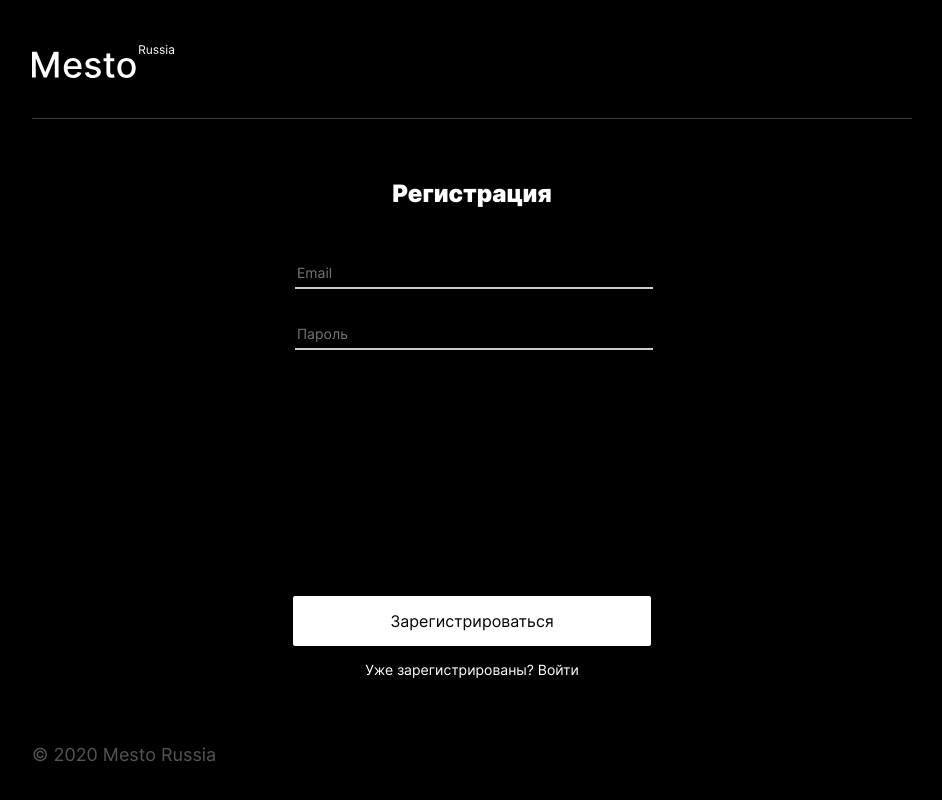
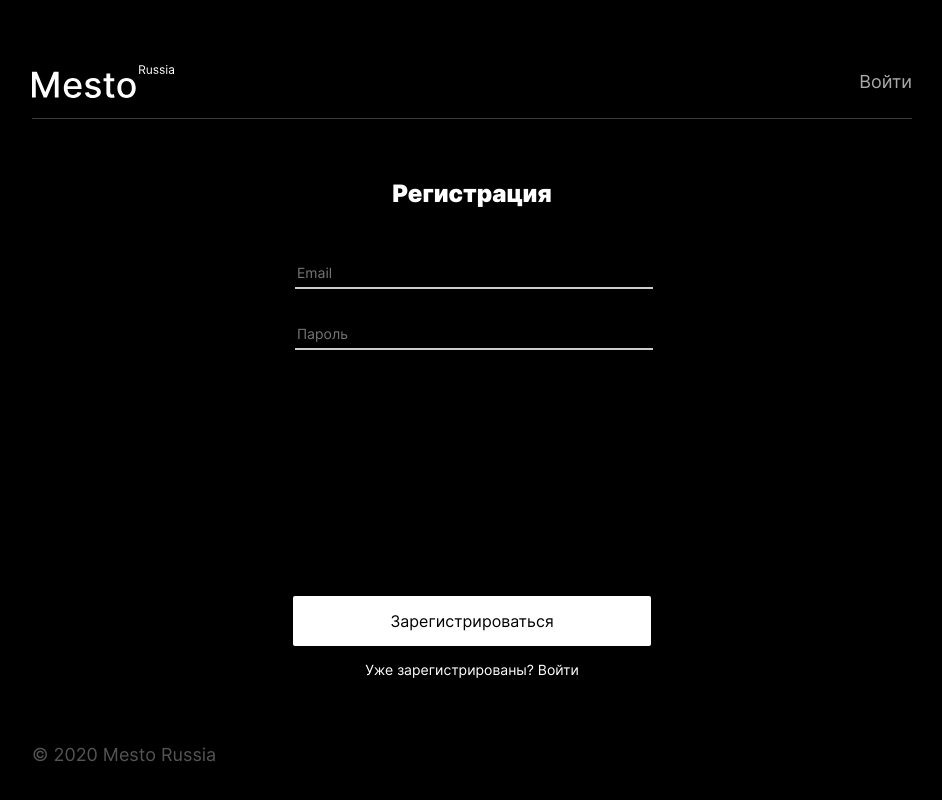
Before and after one commit to elmanAliev/react-mesto-auth, a React app: page /sign-up in a window 1280 px wide. Shown: the whole page, without its empty margins (168-1110 px from the left). Built offline with nearby package versions, Linux system fonts and the light colour scheme.

Commit message:
feat: реализовать Выход из системы

```diff
--- /dev/null
+++ b/src/blocks/header/__link/header__link.css
@@ -0,0 +1,24 @@
+.header__link {
+    font-weight: 400;
+    font-size: 18px;
+    line-height: 22px;
+    text-decoration: none;
+    color: #A9A9A9;
+    transition: opacity 0.5s linear;
+    padding-left: 24px;
+}
+
+.header__link:hover {
+    opacity: 0.6;
+}
+@media screen and (max-width: 940px) {
+    .header__link {
+        padding-right: 19px;
+    }
+}
+
+.header__email {
+    font-weight: 500;
+    font-size: 18px;
+    line-height: 22px;
+}
--- a/src/blocks/header/header.css
+++ b/src/blocks/header/header.css
@@ -4,6 +4,9 @@
     min-height: 74px;
     border-bottom: 1px solid rgba(84, 84, 84, 0.7);
     box-sizing: border-box;
+    display: flex;
+    align-items: center;
+    justify-content: space-between;
 }
 @media screen and (max-width: 767px) {
     .header {
--- a/src/components/App.js
+++ b/src/components/App.js
@@ -21,56 +21,53 @@ function App() {
 
   const history = useHistory();
   const [loggedIn, setLoggedIn] = useState(false);
-
+  const [email, setEmail] = useState('');
 
   function handleLogin() {
     setLoggedIn(true)
   }
 
-  // function tokenCheck() {
-  //   if (localStorage.getItem('token')) {
-  //     const token = localStorage.getItem('token');
+  function tokenCheck() {
+    if (localStorage.getItem('token')) {
+      const token = localStorage.getItem('token');
 
-  //     if (token) {
-  //       auth.getContent(token)
-  //         .then((res) => {
-  //           if (res) {
-  //             console.log(res)
-  //             setLoggedIn(true);
-  //             history.push('/main');
-  //           }
-  //         })
-  //         .catch(err => {
-  //           setLoggedIn(false);
-  //           console.log('Что-то пошло не так!')
-  //         });
-  //     }
-  //   }
-  // }
+      if (token) {
+        auth.getContent(token)
+          .then((res) => {
+            if (res) {
+              setLoggedIn(true);
+              history.push('/main');
+              setEmail(res.data.email);
 
-  // useEffect(() => {
-  //   tokenCheck()
-  // }, [tokenCheck]);
+            }
+          })
+          .catch(err => {
+            setLoggedIn(false);
+            console.log(err)
+          });
+      }
+    }
+  }
+
+  useEffect(() => {
+    tokenCheck()
+  }, [tokenCheck]);
 
 
   return (
 
     <div className="App">
       <div className="root">
-        <Header />
+        <Header
+          email={email}
+          loggedIn={loggedIn}
+        />
         <Switch>
           <ProtectedRoute
             path="/main"
             loggedIn={loggedIn}
             component={MainPage}
           />
-
-
-
-
-
-
-
           <Route path="/sign-up">
             <Register />
           </Route>
@@ -82,13 +79,8 @@ function App() {
           <Route exact path="/">
             {loggedIn ? <Redirect to="/main" /> : <Redirect to="/sign-up" />}
           </Route>
-
-
-
-
         </Switch>
         <Footer />
-
       </div>
     </div>
 
--- a/src/components/Header.js
+++ b/src/components/Header.js
@@ -1,10 +1,48 @@
-import React from 'react';
+import React, {useState, useEffect} from 'react';
 import headerLogo from '../images/logo.svg';
+import { Link, useLocation } from 'react-router-dom';
 
-const Header = () => (
-    <header className="header">
-        <img className="header__logo" src={headerLogo} alt='Логотип сервиса Mesto-Russia'/>
-    </header>
-)
+function Header({ email, loggedIn}) {
+
+    const currentPath = useLocation();
+    const [text, setText] = useState('');
+    const [path, setPath] = useState('');
+
+    useEffect(() => {
+        if (currentPath.pathname === '/sign-up') {
+            setText('Войти')
+            setPath('/sign-in')
+        }
+        if (currentPath.pathname === '/sign-in') {
+            setText('Регистрация')
+            setPath('/sign-up')
+        }
+        if (currentPath.pathname === '/main') {
+            setText('Выйти')
+            setPath('/sign-in')
+        }
+
+    }, [currentPath]);
+
+    function signOut() {
+        localStorage.removeItem('token');
+    }
+
+    return (
+        <header className="header">
+            <img
+                className="header__logo"
+                src={headerLogo}
+                alt='Логотип сервиса Mesto-Russia'
+            />
+            <div>
+                <span className="header__email">{loggedIn ? email : ''}</span>
+                <Link className="header__link" to={path} onClick={loggedIn ? signOut : ''} >
+                    {text}
+                </Link>
+            </div>
+        </header>
+    )
+}
 
 export default Header;
--- a/src/index.css
+++ b/src/index.css
@@ -27,6 +27,7 @@
 
 @import url(./blocks/header/header.css);
 @import url(./blocks/header/__logo/header__logo.css);
+@import url(./blocks/header/__link/header__link.css);
 
 
 @import url(./blocks/popup/popup.css);
```
